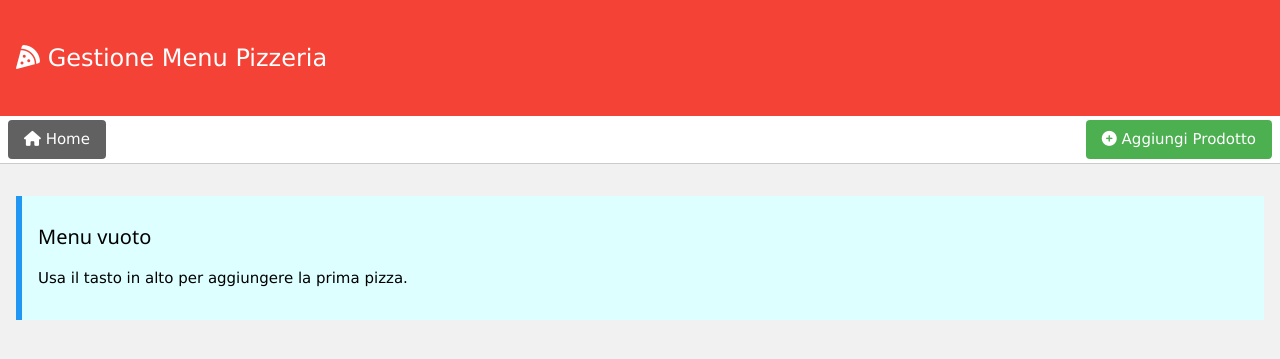
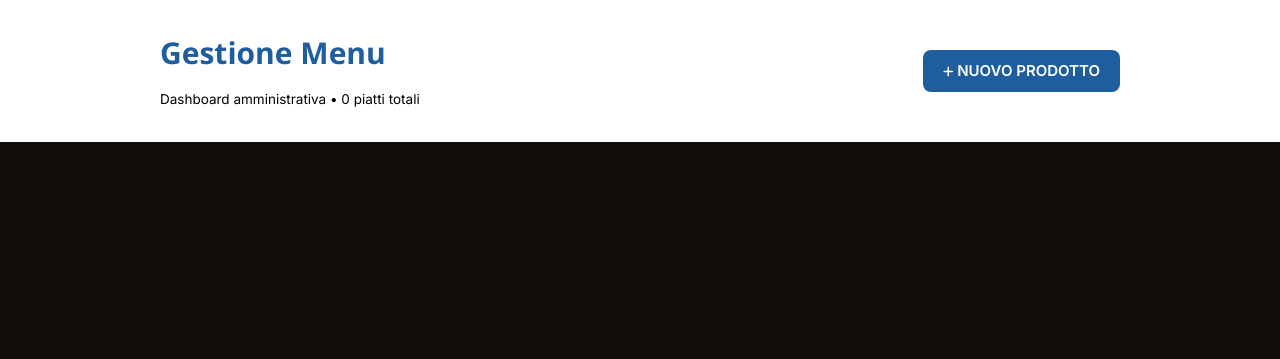
Before and after one commit to Esborni-Mattia/menu-ristorante, a PHP site: page / in a window 1280 px wide. Shown: the top 359 px of the page. Run offline with PHP 8.4, Linux system fonts and the light colour scheme; data that the repository does not hold is empty.

Commit message:
modifica stile

```diff
--- a/menu/index.php
+++ b/menu/index.php
@@ -6,71 +6,43 @@ if (isset($_GET['toggle']) && is_numeric($_GET['toggle'])) {
     try {
         $pdo = new PDO($conn_str, $conn_usr, $conn_psw);
         $pdo->setAttribute(PDO::ATTR_ERRMODE, PDO::ERRMODE_EXCEPTION);
-
         $id = (int)$_GET['toggle'];
-
-        $sqlToggle = "
-            UPDATE prodotto
-            SET disponibile = IF(disponibile = 1, 0, 1)
-            WHERE id_prodotto = :id
-        ";
+        $sqlToggle = "UPDATE prodotto SET disponibile = IF(disponibile = 1, 0, 1) WHERE id_prodotto = :id";
         $stmtToggle = $pdo->prepare($sqlToggle);
         $stmtToggle->execute([':id' => $id]);
-
         header("Location: index.php");
         exit;
-
     } catch (PDOException $e) {
         $msgErrore = "Errore toggle: " . $e->getMessage();
     }
 }
 
 // --- CONFIGURAZIONE PAGINAZIONE ---
-$pag_numero = 0;
-$pag_voci = 30;
-$pag_offset = 0;
-$pag_totali = 0;
-$msgErrore = 'nessun errore';
+$pag_numero = 0; $pag_voci = 30; $pag_offset = 0; $pag_totali = 0; $msgErrore = 'nessun errore';
 
 try {
     $pdo = new PDO($conn_str, $conn_usr, $conn_psw);
     $pdo->setAttribute(PDO::ATTR_ERRMODE, PDO::ERRMODE_EXCEPTION);
-
-    // Conteggio totale record
     $sql_count = 'SELECT count(*) FROM prodotto';
     $stm = $pdo->prepare($sql_count);
     $stm->execute();
     $num_record = $stm->fetchColumn();
-
-    $pag_totali = intdiv($num_record, $pag_voci);
-    if (($num_record % $pag_voci) > 0) $pag_totali++;
+    $pag_totali = ceil($num_record / $pag_voci);
 
     if (isset($_GET['pag']) && is_numeric($_GET['pag']) && intval($_GET['pag']) > 0) {
         $pag_numero = intval($_GET['pag']) - 1;
-        if ($pag_numero >= $pag_totali) $pag_numero = $pag_totali - 1;
     }
     $pag_offset = $pag_numero * $pag_voci;
 
-    // Lettura dati con JOIN per avere il nome della categoria
-    $sql = '
-        SELECT p.id_prodotto, p.nome, p.prezzo, p.disponibile, c.nome AS categoria
+    $sql = 'SELECT p.id_prodotto, p.nome, p.prezzo, p.disponibile, c.nome AS categoria
             FROM prodotto p
             LEFT JOIN categoria c ON p.id_categoria = c.id_categoria
-        ORDER BY p.nome ASC
-        LIMIT :voci OFFSET :offset
-    ';
-
+            ORDER BY p.nome ASC LIMIT :voci OFFSET :offset';
     $stm = $pdo->prepare($sql);
     $stm->bindValue(':voci', $pag_voci, PDO::PARAM_INT);
     $stm->bindValue(':offset', $pag_offset, PDO::PARAM_INT);
     $stm->execute();
-
     $ris = $stm->fetchAll(PDO::FETCH_ASSOC);
-
-    if (count($ris) == 0 && $num_record > 0) {
-        $msgErrore = 'Nessun risultato in questa pagina.';
-    }
-
 } catch (PDOException $e) {
     $msgErrore = "Errore: " . $e->getMessage();
 }
@@ -81,100 +53,195 @@ try {
 <head>
     <meta charset="UTF-8">
     <meta name="viewport" content="width=device-width, initial-scale=1.0">
-    <title>Gestione Menu Pizzeria</title>
+    <title>Dashboard Menu | Admin</title>
     <link rel="stylesheet" href="https://www.w3schools.com/w3css/4/w3.css">
     <link rel="stylesheet" href="https://cdnjs.cloudflare.com/ajax/libs/font-awesome/6.7.2/css/all.min.css">
+    <link href="https://fonts.googleapis.com/css2?family=Inter:wght@300;400;600&display=swap" rel="stylesheet">
     <style>
-        .prezzo-cella { font-weight: bold; color: #2e7d32; white-space: nowrap; }
-        .azione-btn { text-decoration: none; margin: 0 2px;}
-        th { text-transform: capitalize; }
+        :root {
+            --primary:rgb(30, 94, 159);
+            --accent: #10b981;
+            --bg:rgb(19, 14, 10);
+            --text-main: #1e293b;
+            --text-muted:rgb(0, 0, 0);
+        }
+
+        body {
+            background-color: var(--bg);
+            color: var(--text-main);
+            font-family: 'Inter', sans-serif;
+        }
+
+        .header-admin {
+            background-color: white;
+            border-bottom: 1px solidrgb(240, 233, 226);
+            padding: 20px 0;
+            margin-bottom: 30px;
+        }
+
+        .container-lista { max-width: 1000px; margin: 0 auto; padding: 0 20px; }
+
+        /* Card Prodotto Professionale */
+        .prodotto-row {
+            background: white;
+            border-radius: 12px;
+            padding: 16px 24px;
+            margin-bottom: 12px;
+            display: flex;
+            align-items: center;
+            justify-content: space-between;
+            border: 1px solidrgb(188, 124, 15);
+            transition: all 0.2s ease;
+        }
+
+        .prodotto-row:hover {
+            border-color: var(--accent);
+            box-shadow: 0 4px 12px rgba(0,0,0,0.05);
+        }
+
+        .testi-prodotto { flex: 1; }
+
+        .nome-titolo {
+            font-size: 1.1rem;
+            font-weight: 600;
+            color: var(--text-main);
+            margin: 0;
+            letter-spacing: -0.02em;
+        }
+
+        .categoria-sottotitolo {
+            font-size: 0.8rem;
+            color: var(--text-muted);
+            text-transform: uppercase;
+            letter-spacing: 0.05em;
+            margin-top: 2px;
+            display: block;
+        }
+
+        .prezzo-info {
+            font-weight: 600;
+            color: var(--primary);
+            font-size: 1.05rem;
+            padding: 0 30px;
+            min-width: 120px;
+            text-align: right;
+        }
+
+        /* Bottoni Minimal */
+        .azioni-gruppo { display: flex; gap: 10px; }
+
+        .btn-action {
+            width: 38px;
+            height: 38px;
+            display: flex;
+            align-items: center;
+            justify-content: center;
+            border-radius: 8px;
+            text-decoration: none;
+            background:rgba(33, 164, 230, 0.62);
+            color: var(--text-muted);
+            transition: all 0.2s;
+            border: none;
+        }
+
+        .btn-action:hover {
+            background: var(--primary);
+            color: white;
+        }
+
+        .btn-edit:hover { background: #3b82f6; }
+        .btn-delete:hover { background: #ef4444; }
+        .btn-toggle-on { color: var(--accent); background: #ecfdf5; }
+        .btn-toggle-on:hover { background: var(--accent); color: white; }
+
+        .badge-status {
+            width: 8px;
+            height: 8px;
+            border-radius: 50%;
+            display: inline-block;
+            margin-right: 8px;
+        }
+
+        .w3-button.btn-primary {
+            background-color: var(--primary) !important;
+            color: white !important;
+            border-radius: 8px;
+            font-weight: 600;
+            padding: 10px 20px;
+        }
     </style>
 </head>
-<body class="w3-light-grey">
+<body>
 
-<div class="w3-container w3-red w3-xlarge w3-padding-16 w3-card">
-    <p class="w3-margin-0"><i class="fa fa-pizza-slice"></i> Gestione Menu Pizzeria</p>
+<div class="header-admin">
+    <div class="container-lista w3-cell-row">
+        <div class="w3-cell w3-cell-middle">
+            <h2 class="w3-margin-0" style="font-weight: 600; color: var(--primary)">Gestione Menu</h2>
+            <p class="w3-margin-0" style="color: var(--text-muted); font-size: 0.9rem;">
+                Dashboard amministrativa &bull; <?= $num_record ?> piatti totali
+            </p>
+        </div>
+        <div class="w3-cell w3-cell-middle w3-right-align">
+            <a href="inserimento.php" class="w3-button btn-primary">
+                <i class="fa fa-plus w3-small"></i> NUOVO PRODOTTO
+            </a>
+        </div>
+    </div>
 </div>
 
-<div class="w3-bar w3-white w3-border-bottom w3-padding-small">
-    <a href="index.php" class="w3-bar-item w3-button w3-dark-grey w3-round"><i class="fa fa-home"></i> Home</a>
-    <a href="inserimento.php" class="w3-bar-item w3-button w3-green w3-right w3-round">
-        <i class="fa fa-plus-circle"></i> Aggiungi Prodotto
+<div class="container-lista">
+    <?php if ($msgErrore != 'nessun errore'): ?>
+        <div class="w3-panel w3-red w3-round-large w3-small"><?= $msgErrore ?></div>
+    <?php endif ?>
+
+    <?php foreach ($ris as $r): ?>
+        <div class="prodotto-row">
+
+            <div class="testi-prodotto">
+                <h3 class="nome-titolo">
+                    <span class="badge-status" style="background-color: <?= $r['disponibile'] ? 'var(--accent)' : '#cbd5e1' ?>"></span>
+                    <?= htmlspecialchars($r['nome']) ?>
+                </h3>
+                <span class="categoria-sottotitolo">
+                    <?= htmlspecialchars($r['categoria'] ?? 'Non classificato') ?>
+                </span>
+            </div>
+
+            <div class="prezzo-info">
+                € <?= number_format($r['prezzo'], 2, ',', '.') ?>
+            </div>
+
+            <div class="azioni-gruppo">
+                <a href="index.php?toggle=<?= $r['id_prodotto'] ?>"
+                   class="btn-action <?= $r['disponibile'] ? 'btn-toggle-on' : '' ?>"
+                   title="Visibilità">
+                    <i class="fa <?= $r['disponibile'] ? 'fa-eye' : 'fa-eye-slash' ?>"></i>
+                </a>
+
+                <a href="modificaedit.php?id=<?= $r['id_prodotto'] ?>" class="btn-action btn-edit" title="Modifica">
+                    <i class="fa fa-pen-to-square"></i>
+                </a>
+
+                <a href="cancellaconferma.php?id=<?= $r['id_prodotto'] ?>" class="btn-action btn-delete" title="Elimina">
+                    <i class="fa fa-trash-can"></i>
                 </a>
             </div>
 
-<?php if ($msgErrore != 'nessun errore'): ?>
-    <div class="w3-panel w3-yellow w3-card w3-margin">
-        <p><?= $msgErrore ?></p>
         </div>
-<?php endif ?>
+    <?php endforeach ?>
 
-<div class="w3-container w3-padding-16">
-
-<?php if ($msgErrore == 'nessun errore' && count($ris) > 0): ?>
-    <div class="w3-responsive w3-card-4 w3-white">
-        <table class="w3-table-all w3-hoverable">
-            <thead>
-                <tr class="w3-dark-grey">
-                    <th>Nome</th>
-                    <th>Prezzo</th>
-                    <th>Categoria</th>
-                    <th class="w3-center">Azioni</th>
-                </tr>
-            </thead>
-            <tbody>
-                <?php foreach ($ris as $r): ?>
-                    <tr>
-                        <td><?= htmlspecialchars($r['nome']) ?></td>
-                        <td class="prezzo-cella">€ <?= number_format($r['prezzo'], 2, ',', '.') ?></td>
-                        <td><?= htmlspecialchars($r['categoria']) ?></td>
-                        <td class="w3-center" style="white-space: nowrap;">
-                            <a href="modificaedit.php?id=<?= $r['id_prodotto'] ?>" class="w3-button w3-tiny w3-blue w3-round azione-btn">
-                                <i class="fa fa-pencil"></i>
+    <div class="w3-center w3-padding-48">
+        <div class="w3-bar">
+            <?php for ($i = 1; $i <= $pag_totali; $i++): ?>
+                <a href="index.php?pag=<?= $i ?>"
+                   class="w3-bar-item w3-button w3-round-large <?= ($i == $pag_numero + 1) ? 'w3-dark-grey' : 'w3-white' ?> w3-margin-right"
+                   style="border: 1px solid #e2e8f0">
+                    <?= $i ?>
                 </a>
-                            <a href="cancellaconferma.php?id=<?= $r['id_prodotto'] ?>" class="w3-button w3-tiny w3-red w3-round azione-btn">
-                                <i class="fa fa-trash"></i>
-                            </a>
-
-                             <a href="index.php?toggle=<?= $r['id_prodotto'] ?>"
-                                class="w3-button w3-tiny <?= $r['disponibile'] ? 'w3-green' : 'w3-grey' ?> w3-round azione-btn"
-                                title="<?= $r['disponibile'] ? 'Nascondi dal menu' : 'Rendi disponibile' ?>">
-                                    <i class="fa <?= $r['disponibile'] ? 'fa-eye' : 'fa-eye-slash' ?>"></i>
-                                </a>
-
-                        </td>
-                    </tr>
-                <?php endforeach ?>
-            </tbody>
-        </table>
+            <?php endfor; ?>
         </div>
-
-    <div class="w3-center w3-padding-32">
-        <div class="w3-bar w3-border w3-round w3-white">
-            <?php
-            $prev = $pag_numero;
-            $next = $pag_numero + 2;
-
-            if ($pag_numero > 0) echo "<a href='index.php?pag=$prev' class='w3-bar-item w3-button'>&laquo;</a>";
-
-            for ($i = 1; $i <= $pag_totali; $i++) {
-                $active = ($i == $pag_numero + 1) ? 'w3-red' : '';
-                echo "<a href='index.php?pag=$i' class='w3-bar-item w3-button $active'>$i</a>";
-            }
-
-            if ($pag_numero < $pag_totali - 1) echo "<a href='index.php?pag=$next' class='w3-bar-item w3-button'>&raquo;</a>";
-            ?>
     </div>
 </div>
 
-<?php elseif ($num_record == 0): ?>
-    <div class="w3-panel w3-pale-blue w3-leftbar w3-border-blue w3-padding-16">
-        <h4>Menu vuoto</h4>
-        <p>Usa il tasto in alto per aggiungere la prima pizza.</p>
-    </div>
-<?php endif ?>
-
-</div>
 </body>
-
 </html>
--- a/menu/inserimento.php
+++ b/menu/inserimento.php
@@ -26,11 +26,11 @@ $allergeni_val = $_POST['allergeni'] ?? '';
         #suggerimentiIngredienti, #suggerimentiAllergeni { max-height: 150px; overflow-y: auto; }
     </style>
 </head>
-<body>
+<body class="w3-black">
 
 <!-- Banner -->
-<div class="w3-container w3-light-blue w3-xlarge w3-padding-16">
-    <p class="w3-center w3-"><i class="fa fa-utensils"></i> Inserisci Prodotto</p>
+<div class="w3-container w3-blue w3-xlarge w3-padding-16">
+    <p class="w3-center " style="font-weight: 600; color: var(--primary)"><i class="fa fa-utensils"></i> Inserisci Prodotto</p>
 </div>
 
 <div class="w3-padding-16 w3-center">
```
Lines whose indentation alone changed are shown as unchanged.
